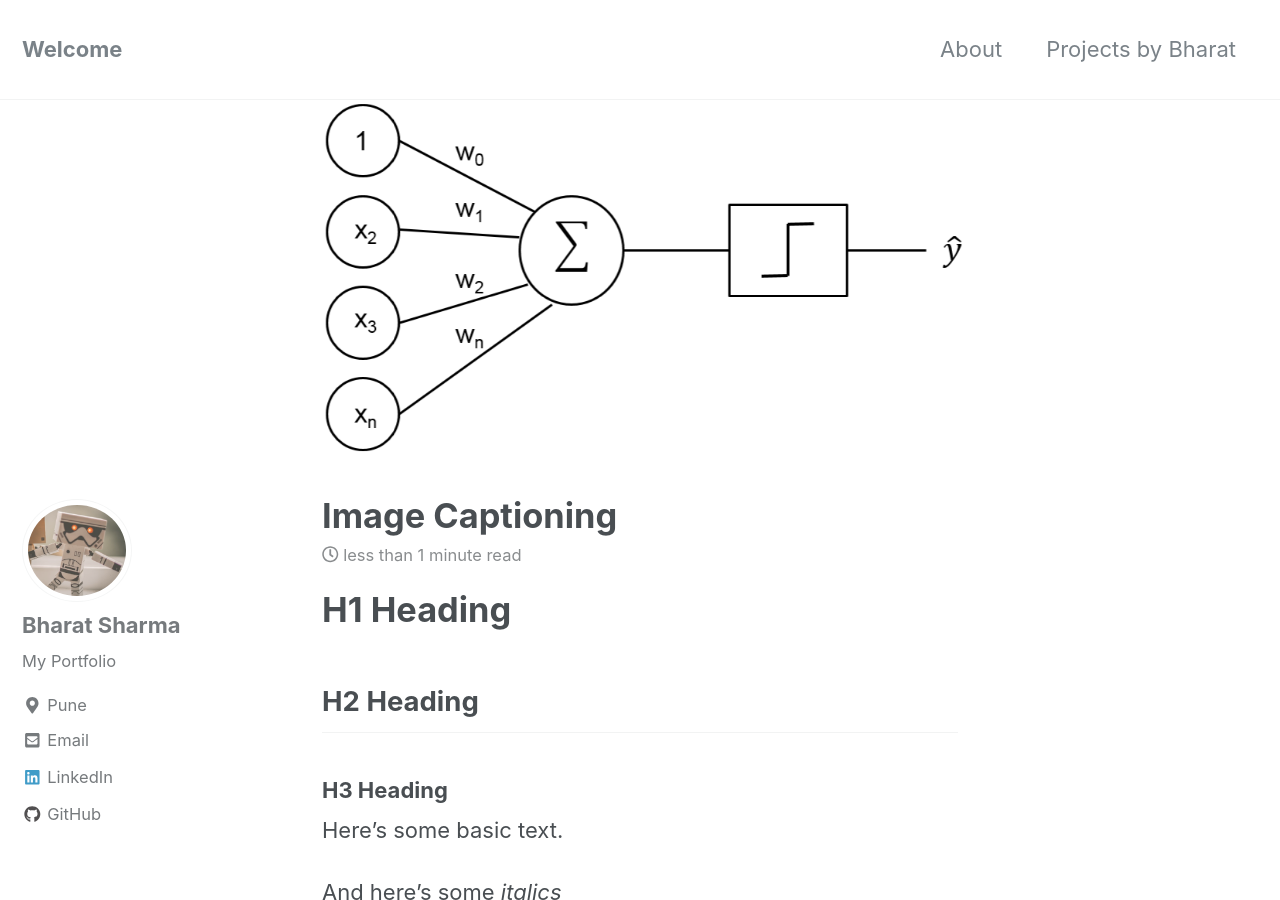
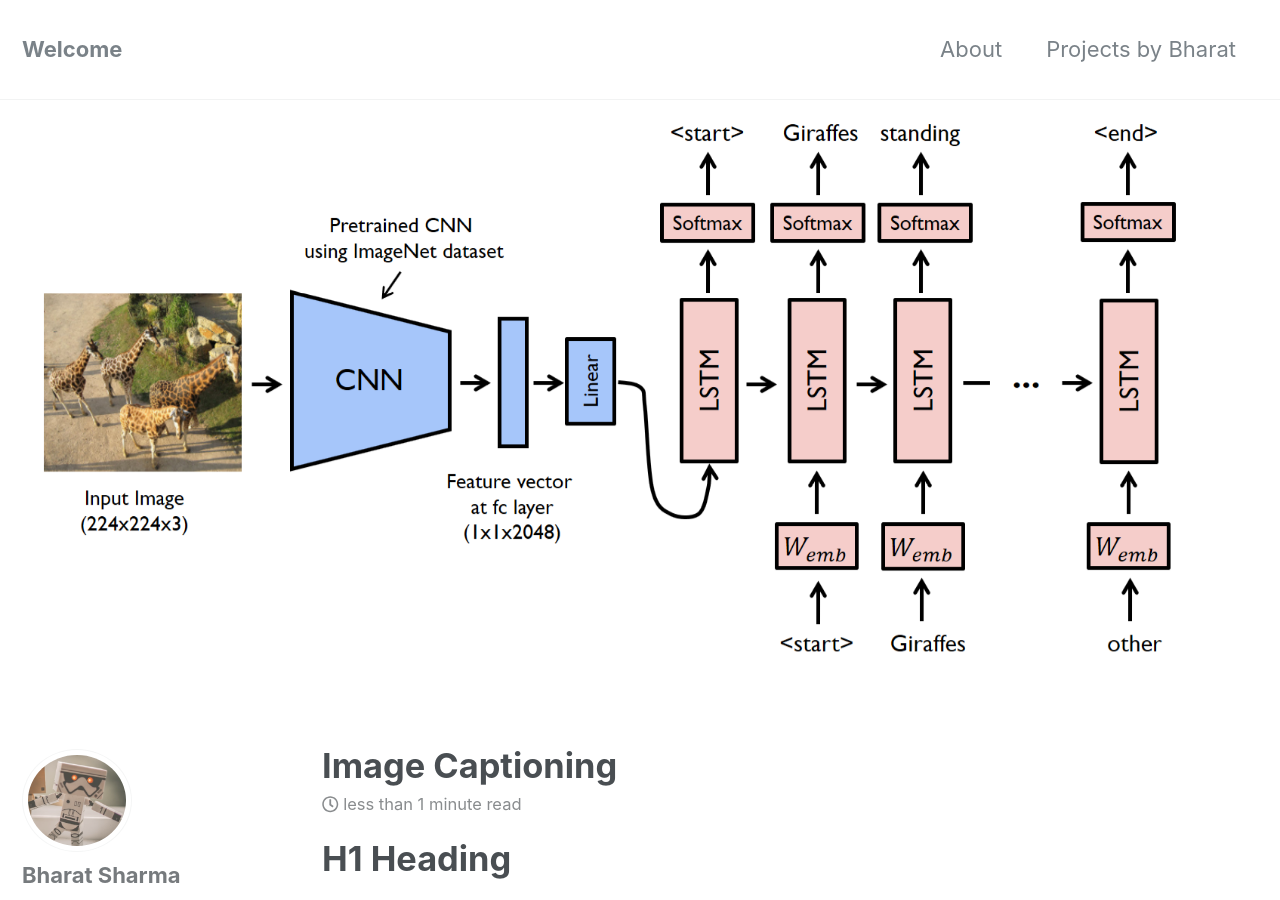
Before and after one commit to bhrt-sharma/bhrt-sharma.github.io, a Jekyll site: the page built from _posts/2018-01-28-perceptron.md, in a window 1280 px wide and 900 px high. Built offline with Jekyll 4.4.1, drawn with Linux system fonts in a browser that asks for light colours; nearby versions of some CDN libraries; formulas are drawn with MathJax 3.

Commit message:
port-folio

```diff
--- a/_posts/2018-01-28-perceptron.md
+++ b/_posts/2018-01-28-perceptron.md
@@ -3,7 +3,7 @@ title: "Image Captioning"
 date: 2018-01-28
 tags: [data wrangling, data science, messy data]
 header:
-  image: "/images/perceptron/percept.jpg"
+  image: "/images/perceptron/model.png"
 excerpt: "Image Captioning"
 mathjax: "true"
 ---
```
Also changed, not shown: images/perceptron/model.png (added).
